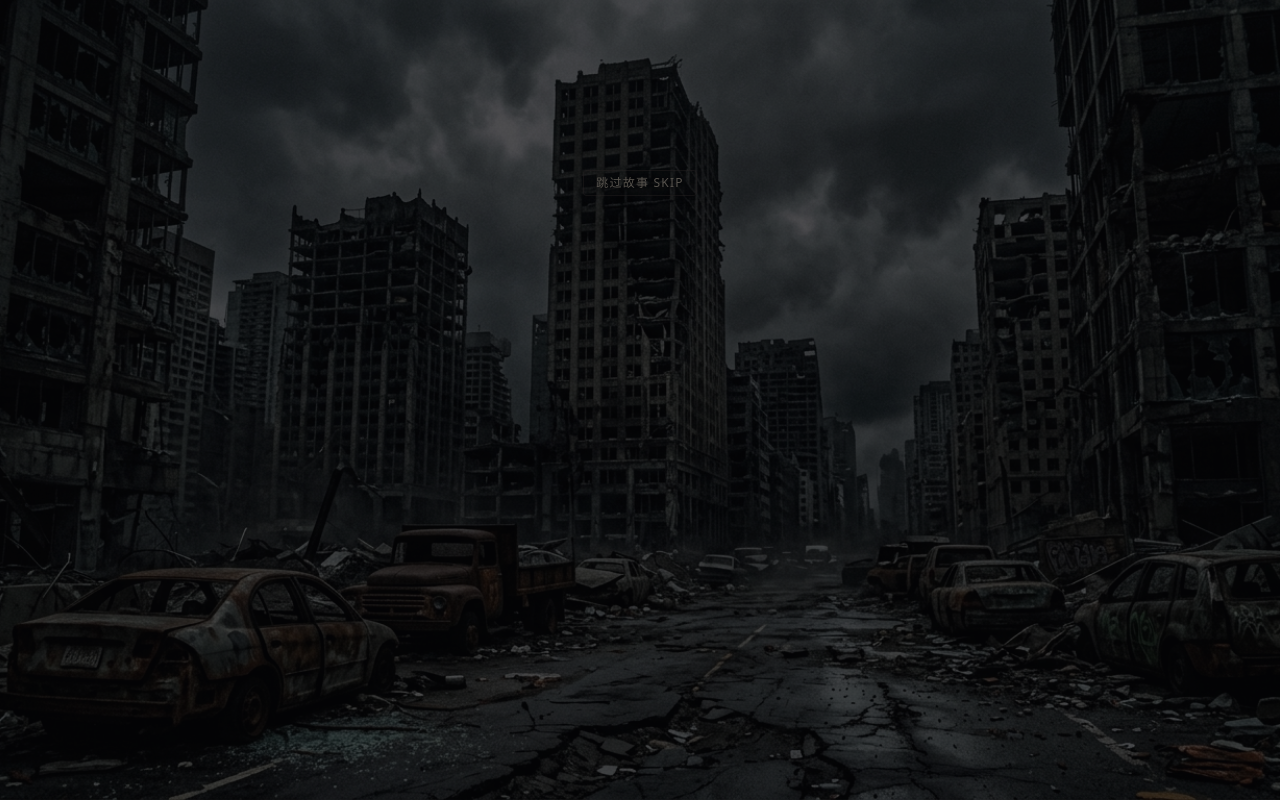
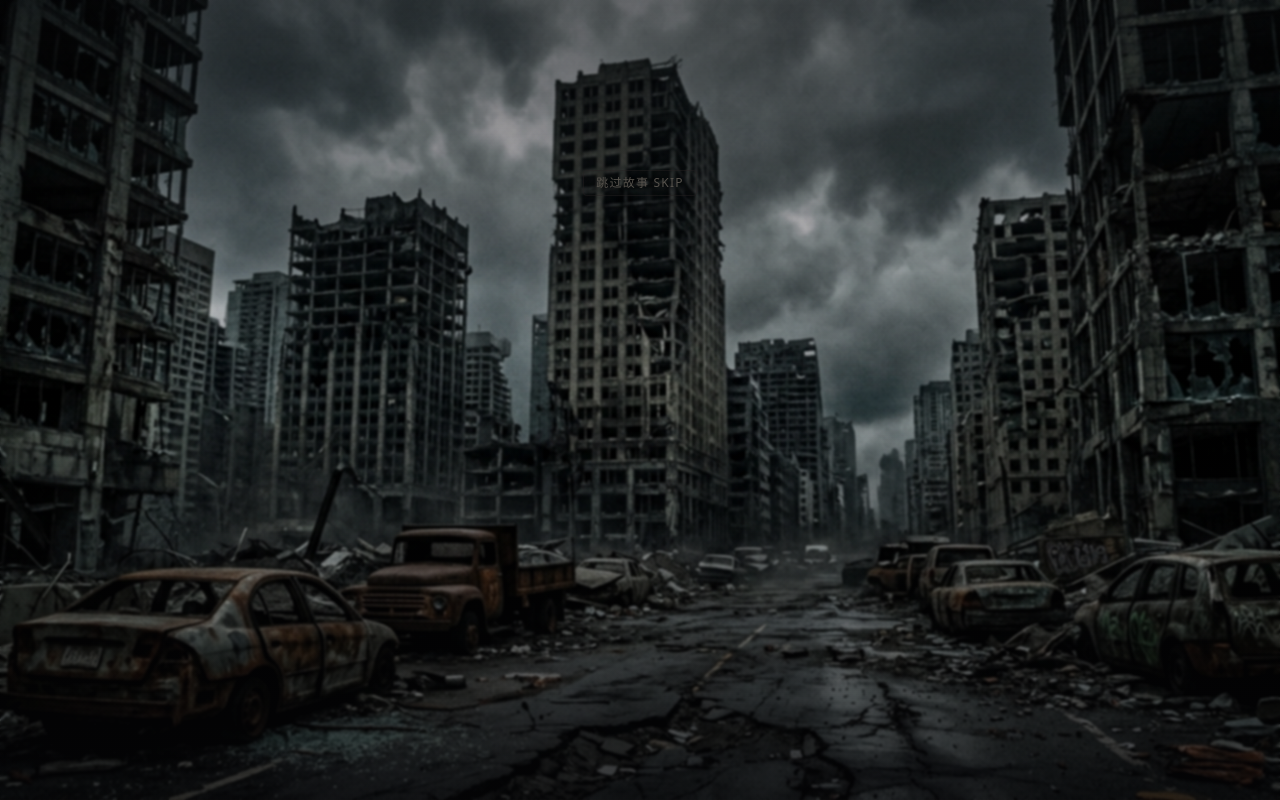
Before and after one commit to yingaodong5-jpg/-, a React (Vite) app: page / in a window 1280 px wide. Built offline with nearby package versions, Linux system fonts and the light colour scheme.

Commit message:
style: increase background opacity for clarity
Adjusted background images from 55% to 92% opacity to improve visual impact and clarity in the wasteland scene.

```diff
--- a/src/App.tsx
+++ b/src/App.tsx
@@ -907,45 +907,45 @@ export default function App() {
           onPointerCancel={handleCoverPointerLeaveOrUp}
         >
 
-          {/* Background Slideshow (crossfade sequentially with 50%-60% opacity) */}
+          {/* Background Slideshow (crossfade sequentially with high opacity for ultimate clarity) */}
           <div className="absolute inset-0 select-none overflow-hidden pointer-events-none z-0">
             <img
               src={wastelandBgImg1}
               alt="Nuclear winter scene 1"
               className="absolute inset-0 w-full h-full object-cover transition-opacity duration-1000 ease-in-out"
-              style={{ opacity: coverBgIndex === 0 ? 0.55 : 0 }}
+              style={{ opacity: coverBgIndex === 0 ? 0.92 : 0 }}
               referrerPolicy="no-referrer"
             />
             <img
               src={wastelandBgImg2}
               alt="Nuclear winter scene 2"
               className="absolute inset-0 w-full h-full object-cover transition-opacity duration-1000 ease-in-out"
-              style={{ opacity: coverBgIndex === 1 ? 0.55 : 0 }}
+              style={{ opacity: coverBgIndex === 1 ? 0.92 : 0 }}
               referrerPolicy="no-referrer"
             />
             <img
               src={wastelandBgImg3}
               alt="Nuclear winter scene 3"
               className="absolute inset-0 w-full h-full object-cover transition-opacity duration-1000 ease-in-out"
-              style={{ opacity: coverBgIndex === 2 ? 0.55 : 0 }}
+              style={{ opacity: coverBgIndex === 2 ? 0.92 : 0 }}
               referrerPolicy="no-referrer"
             />
             <img
               src={wastelandBgImg4}
               alt="Nuclear winter scene 4"
               className="absolute inset-0 w-full h-full object-cover transition-opacity duration-1000 ease-in-out"
-              style={{ opacity: coverBgIndex === 3 ? 0.55 : 0 }}
+              style={{ opacity: coverBgIndex === 3 ? 0.92 : 0 }}
               referrerPolicy="no-referrer"
             />
             <img
               src={wastelandBgImg5}
               alt="Nuclear winter scene 5"
               className="absolute inset-0 w-full h-full object-cover transition-opacity duration-1000 ease-in-out"
-              style={{ opacity: coverBgIndex === 4 ? 0.55 : 0 }}
+              style={{ opacity: coverBgIndex === 4 ? 0.92 : 0 }}
               referrerPolicy="no-referrer"
             />
-            {/* Ambient vignette background blur & dark tint over the image for readability */}
-            <div className="absolute inset-0 bg-[#050507]/45" />
+            {/* Ambient vignette background blur & soft dark gradient over the image for perfect readability without washing out details */}
+            <div className="absolute inset-0 bg-gradient-to-b from-[#050507]/50 via-transparent to-[#050507]/75 backdrop-blur-[1px]" />
           </div>
 
           {/* Poetry Slideshow Stage (poetryIndex < 5) */}
```
